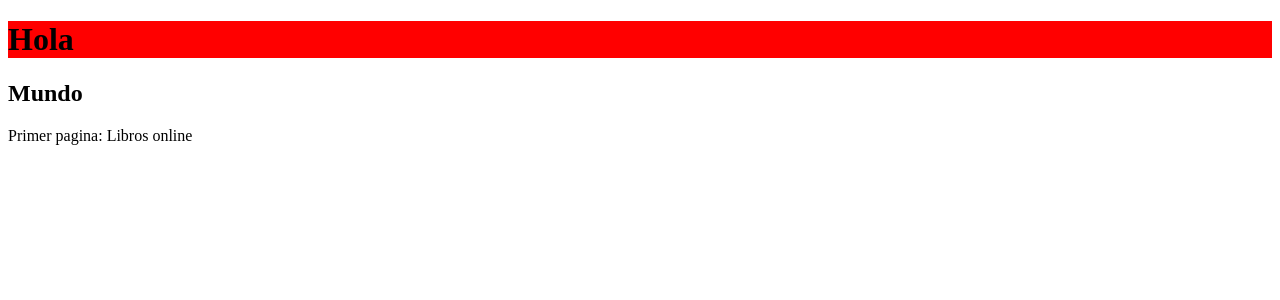
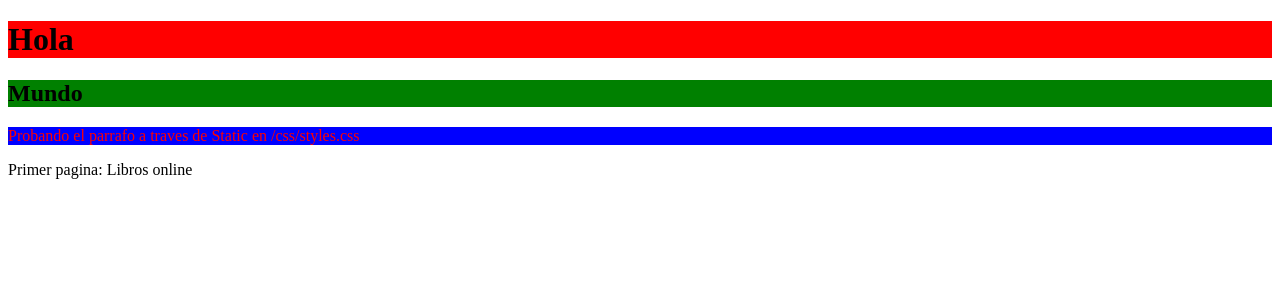
Before and after one commit to nestormarlier/Curso-Django, a Django app: page /vistaprevia/ in a window 1280 px wide. Shown: the top 300 px of the page. Run offline with Django 3.2, Linux system fonts and the light colour scheme.

Commit message:
vinculado css/styles.css a traves de load static

```diff
--- /dev/null
+++ b/librosonline/vistaprevia/static/css/styles.css
@@ -0,0 +1,4 @@
+#parrafo{
+    background-color: blue;
+    color: red;
+}
--- a/librosonline/vistaprevia/templates/vistaprevia/index.html
+++ b/librosonline/vistaprevia/templates/vistaprevia/index.html
@@ -1,13 +1,16 @@
+{% load static %}
 <!DOCTYPE html>
 <html lang="en">
 <head>
     <meta charset="UTF-8">
     <meta name="viewport" content="width=device-width, initial-scale=1.0">
     <title>Nombre del sitio: {{nombre_pagina}}</title>
+    <link rel="stylesheet" href="{% static 'css/styles.css' %}">
 </head>
 <body>
-    <h1 style="background-color: red;">Hola</h1>
-    <h2>Mundo</h2>
+    <h1 style="background-color: red">Hola<br></h1>
+    <h2 style="background-color: green;">Mundo</h2>
+    <p id="parrafo">Probando el parrafo a traves de Static en /css/styles.css</p>
     <p>Primer pagina: {{nombre_pagina}}</p>
 </body>
 </html>
```
